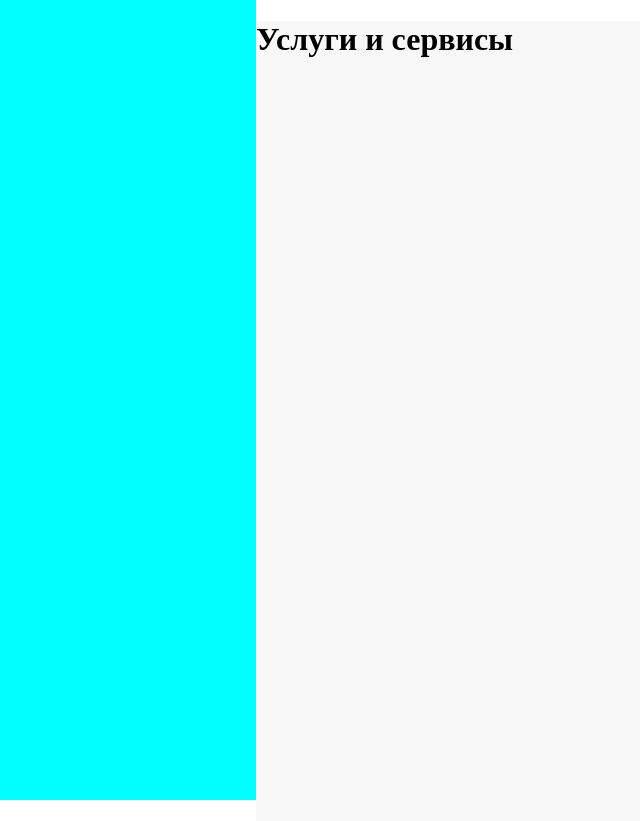
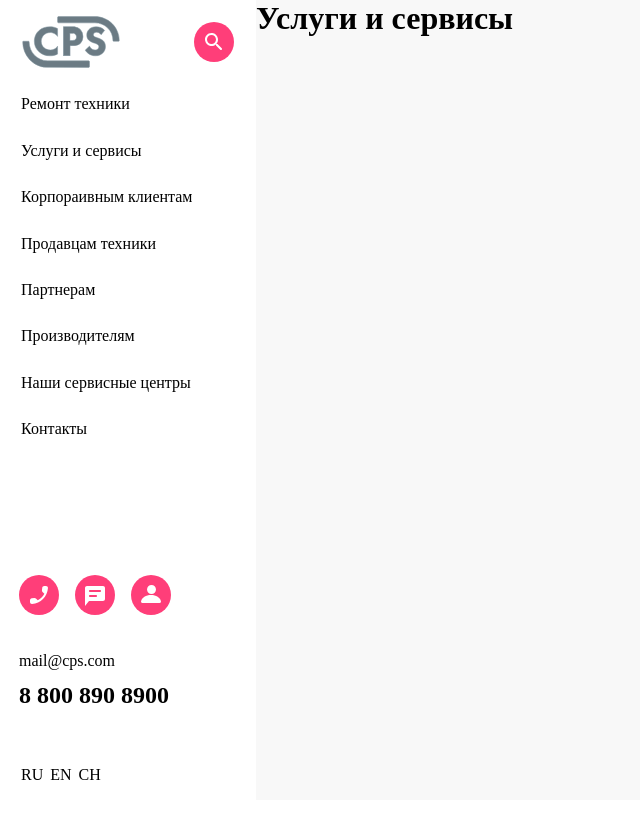
Before and after one commit to protivotankovaiaystanovka/protivotankovi-kod, a website built with Vite: page index.html in a window 1280 px wide. Shown: the whole page, without its empty margins (0-640 px from the left). After the commit the page ends 800 px from the top, so only its background shows below. Built offline with nearby package versions, Linux system fonts and the light colour scheme.

Commit message:
desktop header ubdate

```diff
--- a/index.html
+++ b/index.html
@@ -11,7 +11,38 @@
     <div id="app">
 
       <aside class="aside__menu">
+        <div><ul class ="aside__menu--header">
+          <li><img src="images/logo.svg" alt=""></li>
+          <li><img src="images/search.svg" alt=""></li>
+        </ul>
+        <ul class="aside__menu--list">
+          <li>Ремонт техники</li>
+          <li>Услуги и сервисы</li>
+          <li>Корпораивным клиентам</li>
+          <li>Продавцам техники</li>
+          <li>Партнерам</li>
+          <li>Производителям</li>
+          <li>Наши сервисные центры</li>
+          <li>Контакты</li>
+        </ul>
+      </div>
 
+      <div>
+       <ul class="aside__menu--icon">
+        <li><img src="images/call.svg" alt=""></li>
+        <li><img src="images/chat.svg" alt=""></li>
+        <li><img src="images/profile.svg" alt=""></li>
+       </ul>
+
+       <div class="aside__menu--mail">mail@cps.com</div>
+       <div class="aside__menu--cifri">8 800 890 8900</div>
+
+       <ul class="aside__menu--lang">
+        <li>RU</li>
+        <li>EN</li>
+        <li>CH</li>
+       </ul>
+      </div>
       </aside>
 
     <section class="main__section">
--- a/styles/style.scss
+++ b/styles/style.scss
@@ -1,7 +1,11 @@
 @import url(../node_modules/normalize.css/normalize.css);
 @import "./variables.scss";
+// SHIFT + ALT + F
+h1 {
+  margin: 0;
+}
 
-#app{
+#app {
   width: 100%;
 
   @media (min-width: $desktop-width) {
@@ -9,11 +13,10 @@
   }
 }
 
-
-
-li{
+li {
   list-style: none;
 }
+
 .header {
   min-width: 300px;
   padding: 20px;
@@ -22,10 +25,9 @@ li{
   list-style-type: none;
   justify-content: space-between;
   align-items: center;
-    @media (min-width: $desktop-width){
+  @media (min-width: $desktop-width) {
     display: none;
   }
-
 
   &__navigation {
     display: flex;
@@ -33,7 +35,7 @@ li{
     justify-content: space-between;
     align-items: center;
     gap: 17px;
-    &--items--tablet{
+    &--items--tablet {
       display: none;
       @media (min-width: 768px) {
         display: flex;
@@ -68,24 +70,59 @@ li{
   min-width: 300px;
   height: 100%;
 }
-.main.h2{
+.main.h2 {
   margin-left: 20px;
 }
 
-.aside__menu{
+.aside__menu {
   display: none;
   width: 320px;
   height: 100vh;
-  background-color: aqua;
-  @media (min-width: $desktop-width){
+  background-color: white;
+  justify-content: space-between;
+  @media (min-width: $desktop-width) {
     display: flex;
     flex-direction: column;
+    &--header {
+      padding-left: 22px;
+      padding-right: 22px;
+      display: flex;
       justify-content: space-between;
+      align-items: center;
     }
-
-
-
+    &--list {
+      padding: 7px 21px;
+      display: flex;
+      flex-direction: column;
+      gap: 28px;
+      font-size: 16px;
+      font-weight: 500;
     }
-.main__section{
+    &--icon {
+      display: flex;
+      gap: 16px;
+      padding-left: 19px;
+    }
+    &--lang {
+      display: flex;
+      gap: 7px;
+      padding-left: 21px;
+      padding-top: 40px;
+    }
+    &--mail {
+      padding-left: 19px;
+      font-size: 16px;
+      font-weight: 500;
+      padding-top: 16px;
+    }
+    &--cifri {
+      padding-left: 19px;
+      padding-top: 12px;
+      font-weight: 700;
+      font-size: 24px;
+    }
+  }
+}
+.main__section {
   width: 100%;
 }
```
Also changed, not shown: images/search.svg (added). Lines whose indentation alone changed are shown as unchanged.
